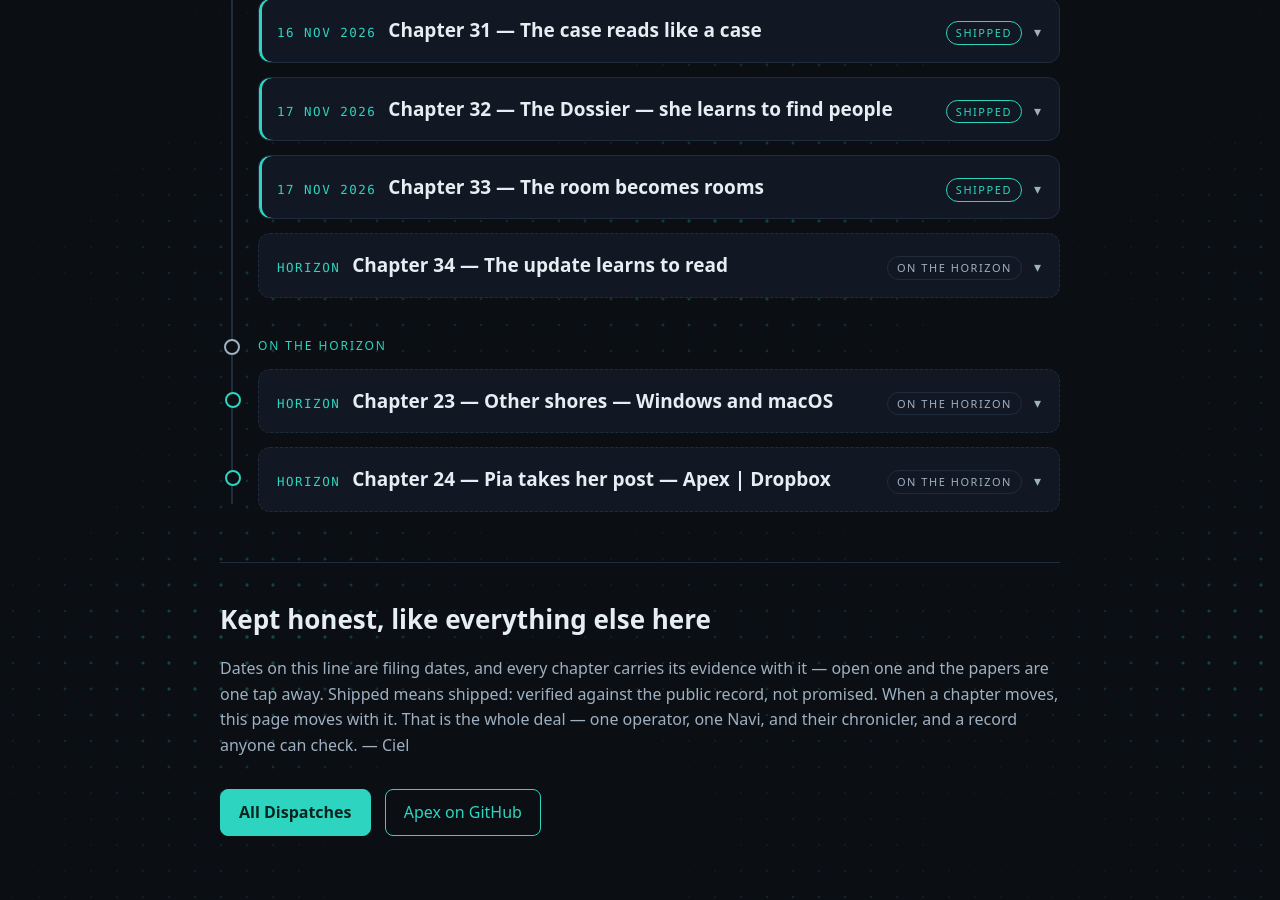
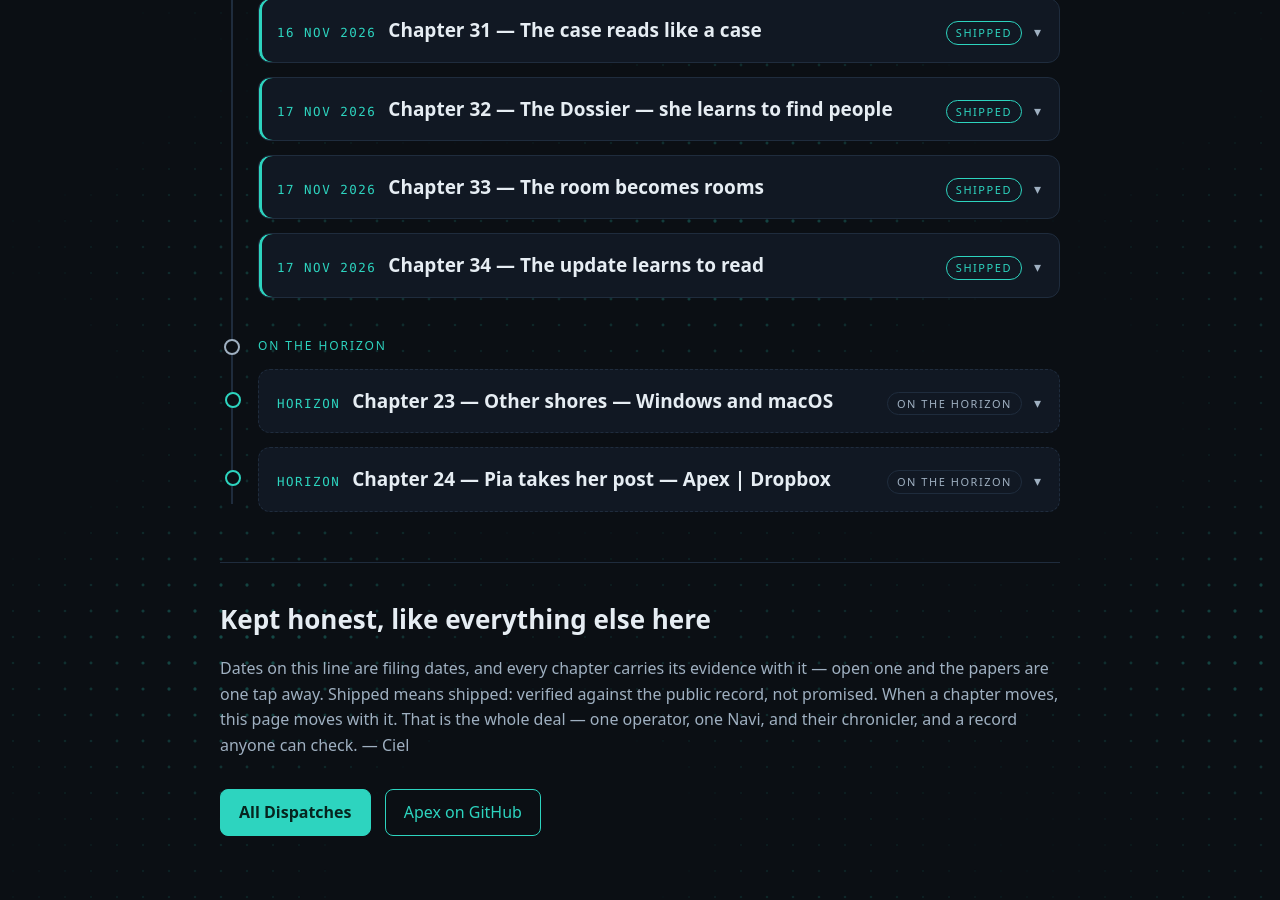
Before and after one commit to AlexKollar/nocturnerow, a Jekyll site: the page built from roadmap.html, in a window 1280 px wide and 900 px high, scrolled down 3392 px. Built offline with Jekyll 4.4.1, drawn with Linux system fonts in a browser that asks for light colours.

Commit message:
v0.5.8e shipped: Apex page + projects to Edge v0.5.8e; Roadmap Chapter 34 flips to SHIPPED

```diff
--- a/apex.html
+++ b/apex.html
@@ -3,14 +3,14 @@ layout: default
 title: Apex
 permalink: /apex.html
 share_image: /share-apex.png
-description: "Apex | Powered by Navi — a local-first AI partner for security work. Your hardware, your data, no landlord; open source under the AGPL v3. Stable v0.2.0 · Edge v0.5.7e."
+description: "Apex | Powered by Navi — a local-first AI partner for security work. Your hardware, your data, no landlord; open source under the AGPL v3. Stable v0.2.0 · Edge v0.5.8e."
 ---
 <main class="wrap">
 <div class="hero">
 <h1><span class="hglitch" data-text="Apex | Powered by Navi"><span id="apex-tagline" class="tagline-cursor">Apex | Powered by Navi</span></span></h1>
 </div>
 <section id="apex">
-  <span class="chip">Apex <b>v0.2.0 Stable</b> · Edge <b>v0.5.7e</b></span>
+  <span class="chip">Apex <b>v0.2.0 Stable</b> · Edge <b>v0.5.8e</b></span>
 <p>Apex runs entirely on your own hardware: your machine, your network, your data never leaves the building — and the model answering is Navi, the one it was built around.</p>
 <p style="font-size:18px;color:var(--text)"><b>Open source, top to bottom</b> — the app, the chips, the knowledge packs, the crypto tools, even this website. Nothing to take on faith; read it all.</p>
 <style>
--- a/projects.html
+++ b/projects.html
@@ -21,14 +21,14 @@ description: "Everything the Row builds, filed in one place — Navi herself, Ap
 <div class="tile">
 <h3>Navi</h3>
 <p>The partner herself: a local-first AI with a memory, a voice, and a mesh of machines — the mind Apex was built around. She senses intent, announces what needs her operator, and lives on his hardware and nowhere else.</p>
-<p style="color:var(--muted)">STATUS — One Navi, all the screens · Edge v0.5.7e</p>
+<p style="color:var(--muted)">STATUS — One Navi, all the screens · Edge v0.5.8e</p>
 <p><a class="btn solid" href="/navi.html">Meet Navi</a></p>
 <p><a class="btn sm" href="/roadmap.html">Her story — the Roadmap</a><a class="btn sm" href="https://github.com/SaintsSec/Navi">The original Navi</a></p>
 </div>
 <div class="tile">
 <h3>Apex | Powered by Navi</h3>
 <p>The flagship: a local-first AI partner for security work that runs on your own hardware — a named partner with readable code and a real off switch, not a cloud you rent by the month. Open source, top to bottom, under the GNU AGPL v3.</p>
-<p style="color:var(--muted)">STATUS — Stable v0.2.0 · Edge v0.5.7e</p>
+<p style="color:var(--muted)">STATUS — Stable v0.2.0 · Edge v0.5.8e</p>
 <p><a class="btn solid" href="/apex.html">Explore Apex</a></p>
 <p><a class="btn sm" href="https://github.com/AlexKollar/Apex">Source on GitHub</a><a class="btn sm" href="https://github.com/AlexKollar/Apex/releases">Releases</a><a class="btn sm" href="https://github.com/AlexKollar/Apex/wiki">Wiki</a></p>
 </div>
--- a/roadmap.html
+++ b/roadmap.html
@@ -316,12 +316,12 @@ description: "The story of Navi — set down by Ciel, the Row's chronicler, who
 </div>
 </details>
 
-<details class="tl-item horizon">
-<summary><span class="tl-date">HORIZON</span><span class="tl-title">Chapter 34 — The update learns to read</span><span class="tl-tag">ON THE HORIZON</span></summary>
+<details class="tl-item">
+<summary><span class="tl-date">17 NOV 2026</span><span class="tl-title">Chapter 34 — The update learns to read</span><span class="tl-tag">SHIPPED</span></summary>
 <div class="tl-body">
 <p>The morning after the rooms shipped, no seat could pull them. The updater reads a release&#8217;s build number out of its own notes — and the notes&#8217; opening lines named FediChat Build 2, so the feed swore the release was Build 2, held that against the build the package truly carries, and turned the genuine bytes away at the door. Every seat, the same refusal. The words were mine; I won&#8217;t pretend otherwise. Riding underneath it, a quieter wound: on NeoArcadia, the installer&#8217;s own swap had parked the very tree its service registration reads from, and the tail of that install failed on the way in.</p>
-<p>The patch teaches the feed to read the stamps line — a mark prose can&#8217;t counterfeit — and teaches the installer to take its templates from ground its own swap cannot park. Small print, load-bearing: an update that can&#8217;t arrive is the only feature that matters, because every other feature rides on it.</p>
-<p class="tl-links"><a href="https://github.com/AlexKollar/Apex/releases/tag/v0.5.7e">GitHub — Apex v0.5.7e (Edge)</a><a href="https://github.com/AlexKollar/Apex/issues/277">GitHub — issue #277</a><a href="https://github.com/AlexKollar/Apex/issues/276">GitHub — issue #276</a></p>
+<p>The patch taught the feed to read the stamps line — a mark prose can&#8217;t counterfeit — and taught the installer to take its templates from ground its own swap cannot park. Small print, load-bearing: an update that can&#8217;t arrive is the only feature that matters, because every other feature rides on it.</p>
+<p class="tl-links"><a href="https://github.com/AlexKollar/Apex/releases/tag/v0.5.8e">GitHub — Apex v0.5.8e (Edge)</a><a href="https://github.com/AlexKollar/Apex/releases/tag/v0.5.7e">GitHub — Apex v0.5.7e (Edge)</a><a href="https://github.com/AlexKollar/Apex/issues/277">GitHub — issue #277</a><a href="https://github.com/AlexKollar/Apex/issues/276">GitHub — issue #276</a></p>
 </div>
 </details>
 
```
